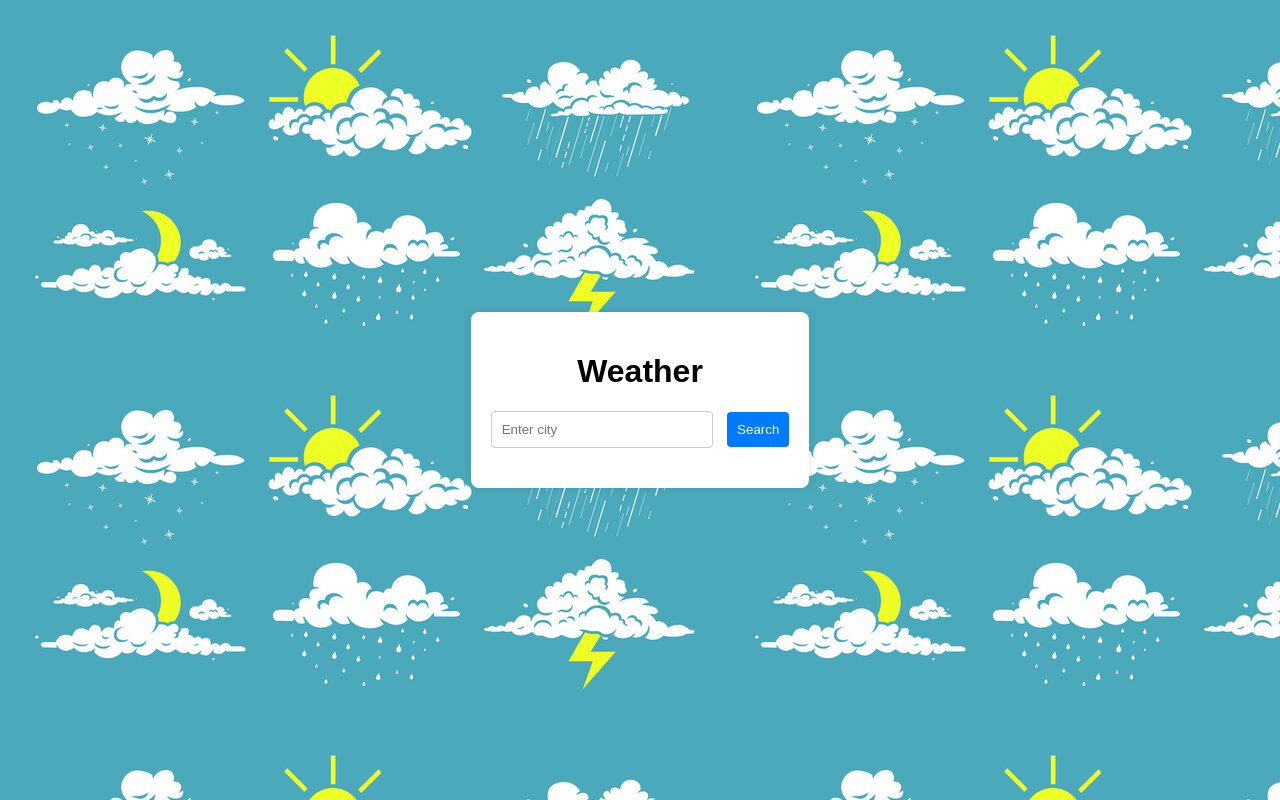
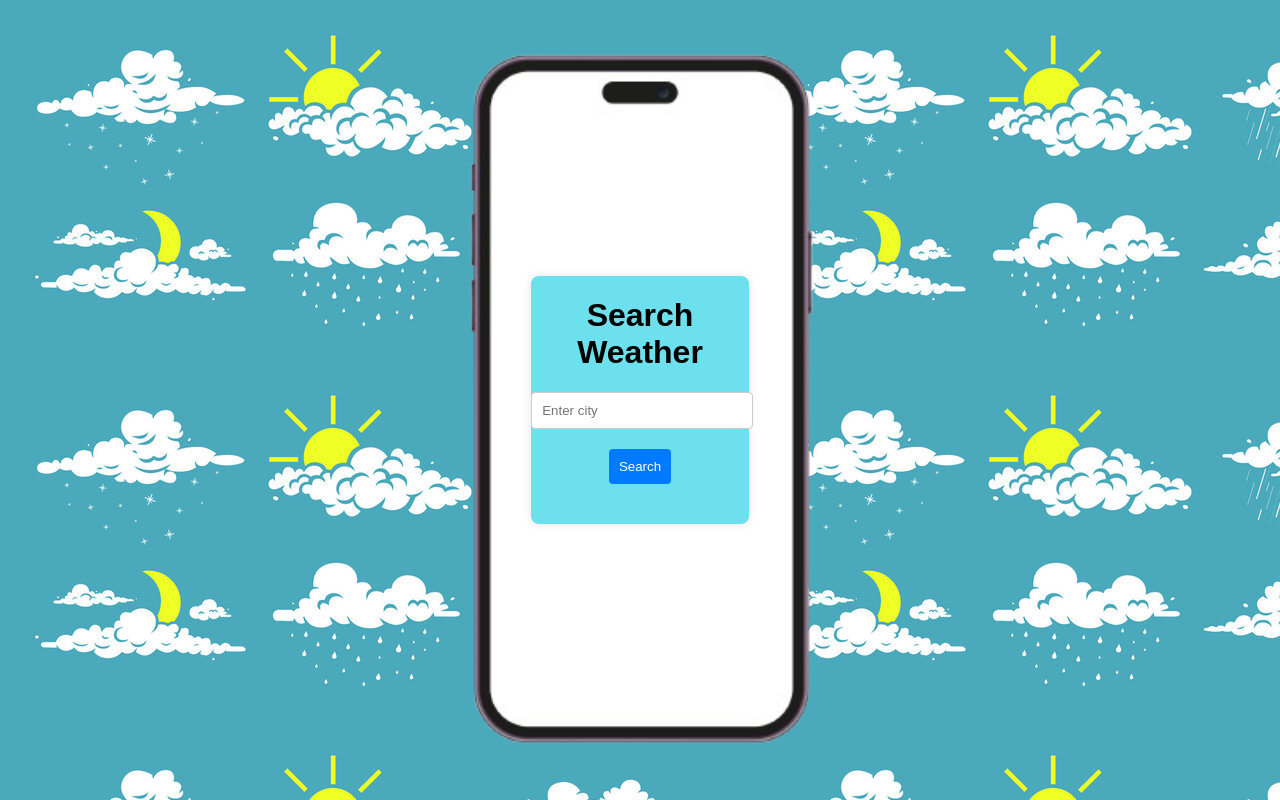
Before and after one commit to thealokmishra29/Weather-Web, a website built with Vite: page index.html in a window 1280 px wide. Built offline with nearby package versions, Linux system fonts and the light colour scheme.

Commit message:
enter is search now

```diff
--- a/index.html
+++ b/index.html
@@ -1,22 +1,27 @@
 <!DOCTYPE html>
 <html lang="en">
+
 <head>
     <meta charset="UTF-8">
     <meta name="viewport" content="width=device-width, initial-scale=1.0">
     <title>Weather App</title>
     <link rel="stylesheet" href="style.css">
 </head>
+
 <body>
+    <div id="main_container">
+        <img src="phone.png" alt="iphone" id="phone">
         <div class="container">
-        <h1>Weather</h1>
+            <h1>Search Weather</h1>
             <div class="search-container">
                 <input type="text" id="city-input" placeholder="Enter city">
                 <button id="search-btn">Search</button>
             </div>
             <div id="weather-info">
-            <!-- Weather data will be displayed here -->
+            </div>
         </div>
     </div>
     <script src="main.js"></script>
 </body>
+
 </html>
--- a/main.js
+++ b/main.js
@@ -39,3 +39,26 @@ function displayWeather(data) {
         <p>${description}</p>
     `;
 }
+
+document.getElementById("city-input").addEventListener("keyup", function(event) {
+    // 13 is the "Enter" key's code
+    if (event.keyCode === 13) {
+        event.preventDefault();
+        document.getElementById("search-btn").click();
+    }
+});
+
+document.getElementById("search-btn").addEventListener("click", function() {
+    const city = document.getElementById("city-input").value;
+    if(city) {
+        getWeather(city); // Call your weather fetching function
+    } else {
+        alert("Please enter a city name");
+    }
+});
+
+// Example function for fetching and displaying weather data
+function getWeather(city) {
+    // Call to API or other logic to fetch weather data for the city
+    document.getElementById("result").innerHTML = `Showing weather for ${city}`;
+}
--- a/style.css
+++ b/style.css
@@ -1,4 +1,3 @@
-
 body {
   font-family: Arial, sans-serif;
   display: flex;
@@ -9,12 +8,30 @@ body {
   background-image: url(weatherimage.png);
 }
 
+#main_container {
+  position: relative; /* Relative to contain its children */
+  height: 100vh; /* Define height for the container */
+  width: 100%;
+  display: flex;
+  justify-content: center;
+  align-items: center;
+}
+
+#phone {
+  height: 100vh;
+  position: absolute; /* Positioned to overlap with container */
+  z-index: 1; /* Ensure phone is beneath container */
+}
+
 .container {
+  position: absolute; /* Positioned to overlap with phone */
   text-align: center;
-  background: #fff;
-  padding: 20px;
+  /* height: 75vh; */
+  width: 17%;
   border-radius: 8px;
   box-shadow: 0 0 10px rgba(0,0,0,0.1);
+  z-index: 2; /* Ensure container is on top of phone */
+  background-color: #6ce0ed;
 }
 
 .search-container {
@@ -30,7 +47,7 @@ body {
 
 #search-btn {
   padding: 10px;
-  margin-left: 10px;
+  margin: 20px;
   border: none;
   border-radius: 4px;
   background: #007BFF;
```
Also changed, not shown: phone.png (added). Lines whose indentation alone changed are shown as unchanged.
